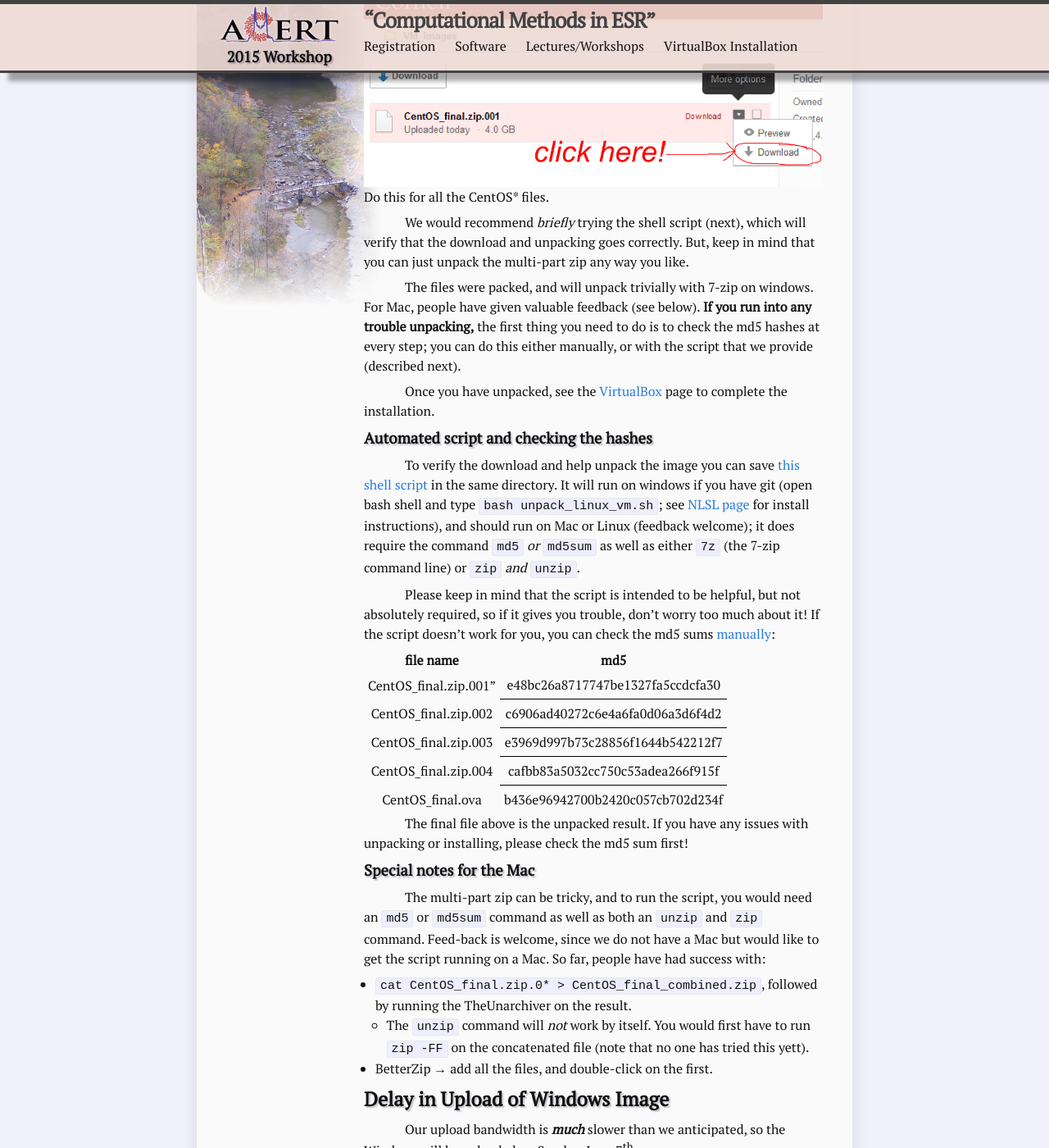
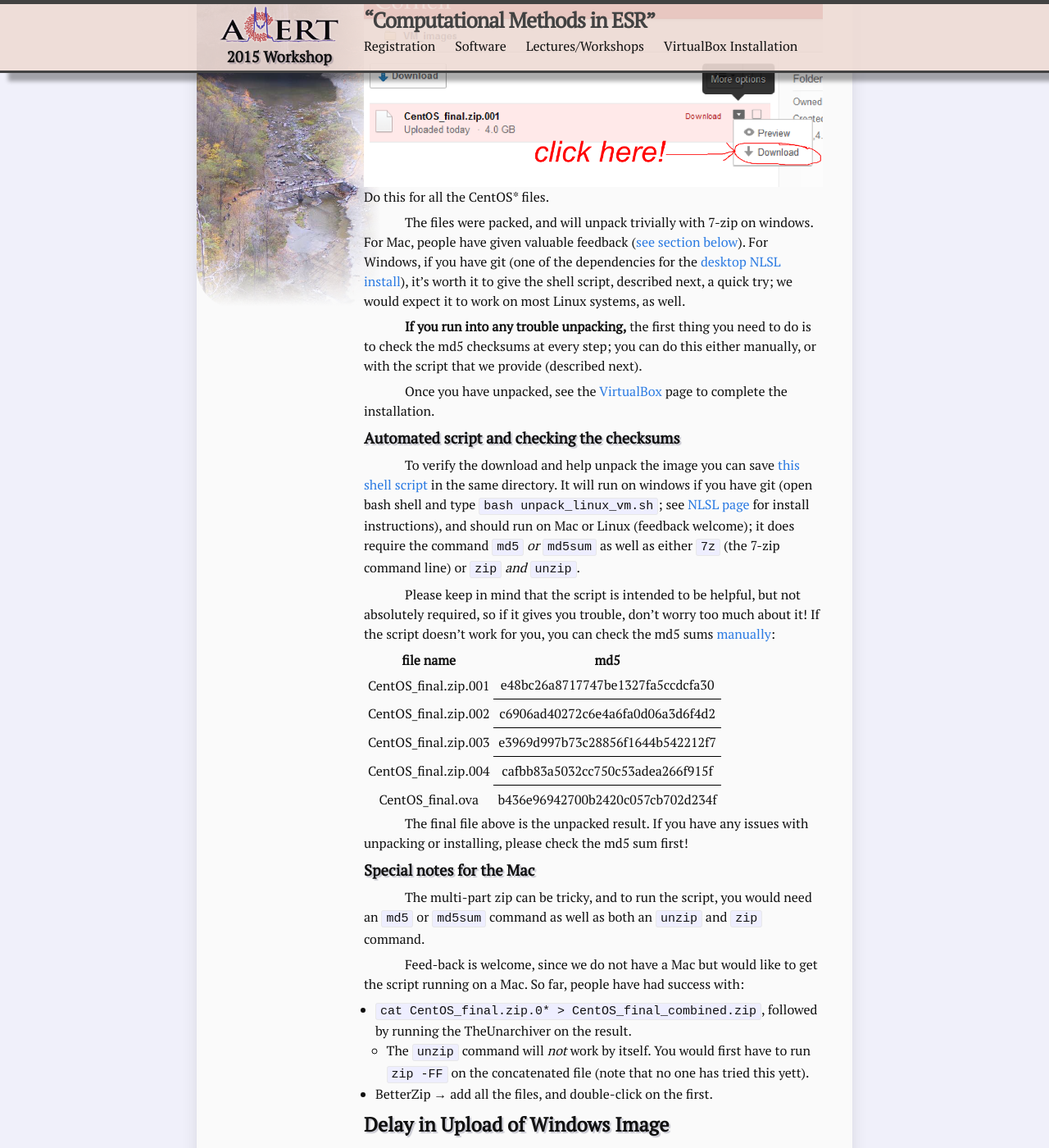
Before and after one commit to jmfranck/acert.github.io, a Jekyll site: the page built from VirtualBox/Downloads.md, in a window 1280 px wide and 1400 px high, scrolled down 318 px. Shown: the whole window at 82% size. Built offline with Jekyll 4.4.1, drawn with Linux system fonts in a browser that asks for light colours; some of the changed text lies outside the part shown.

Commit message:
more updates

```diff
--- a/VirtualBox/Downloads.md
+++ b/VirtualBox/Downloads.md
@@ -13,17 +13,16 @@ Don't click the file name or the large download icon at the top of the page.  Ra
 ![]({{ site.url }}/assets/box_info.png)
 Do this for all the CentOS* files.
 
-We would recommend *briefly* trying the shell script (next), which will verify that the download and unpacking goes correctly.
-But, keep in mind that you can just unpack the multi-part zip any way you like.
+The files were packed, and will unpack trivially with 7-zip on windows.
+For Mac, people have given valuable feedback ([see section below](#Macnotes)).
+For Windows, if you have git (one of the dependencies for the [desktop NLSL install]({{ site.url }}/Software/NLSL.html)), it's worth it to give the shell script, described next, a quick try; we would expect it to work on most Linux systems, as well.
 
-The files were packed, and will unpack trivially with 7-zip on windows.
-For Mac, people have given valuable feedback (see below).
-**If you run into any trouble unpacking,** the first thing you need to do is to check the md5 hashes at every step; you can do this either manually, or with the script that we provide (described next).
+**If you run into any trouble unpacking,** the first thing you need to do is to check the md5 checksums at every step; you can do this either manually, or with the script that we provide (described next).
 
 Once you have unpacked,
 see the [VirtualBox]({{ site.url }}/VirtualBox.html) page to complete the installation.
 
-### Automated script and checking the hashes
+### Automated script and checking the checksums
 
 To verify the download and help unpack the image you can save [this shell script]({{ site.url }}/assets/unpack_linux_vm.sh) in the same directory.  It will run on windows if you have git (open bash shell and type `bash unpack_linux_vm.sh`; see [NLSL page]({{ site.url }}/Software/NLSL.html) for install instructions), and should run on Mac or Linux (feedback welcome); it does require the command `md5` *or* `md5sum` as well as either `7z` (the 7-zip command line) or `zip` *and* `unzip`.
 
@@ -32,7 +31,7 @@ If the script doesn't work for you, you can check the md5 sums [manually](http:/
 
  file name  | md5
 :----------:|:-----------:
-CentOS_final.zip.001" | e48bc26a8717747be1327fa5ccdcfa30
+CentOS_final.zip.001 | e48bc26a8717747be1327fa5ccdcfa30
 CentOS_final.zip.002 | c6906ad40272c6e4a6fa0d06a3d6f4d2
 CentOS_final.zip.003 | e3969d997b73c28856f1644b542212f7
 CentOS_final.zip.004 | cafbb83a5032cc750c53adea266f915f
@@ -42,8 +41,11 @@ The final file above is the unpacked result.
 If you have any issues with unpacking or installing, please check the md5 sum first!
 
 ### Special notes for the Mac
+<a name="Macnotes"></a>
 
-The multi-part zip can be tricky, and to run the script, you would need an `md5` or `md5sum` command as well as both an `unzip` and `zip` command.  Feed-back is welcome, since we do not have a Mac but would like to get the script running on a Mac.
+The multi-part zip can be tricky, and to run the script, you would need an `md5` or `md5sum` command as well as both an `unzip` and `zip` command.
+
+Feed-back is welcome, since we do not have a Mac but would like to get the script running on a Mac.
 So far, people have had success with:
 
 - `cat CentOS_final.zip.0* > CentOS_final_combined.zip`, followed by running the TheUnarchiver on the result.
```
Also changed, not shown: other parts of VirtualBox/Downloads.md (+1 -1 lines).
